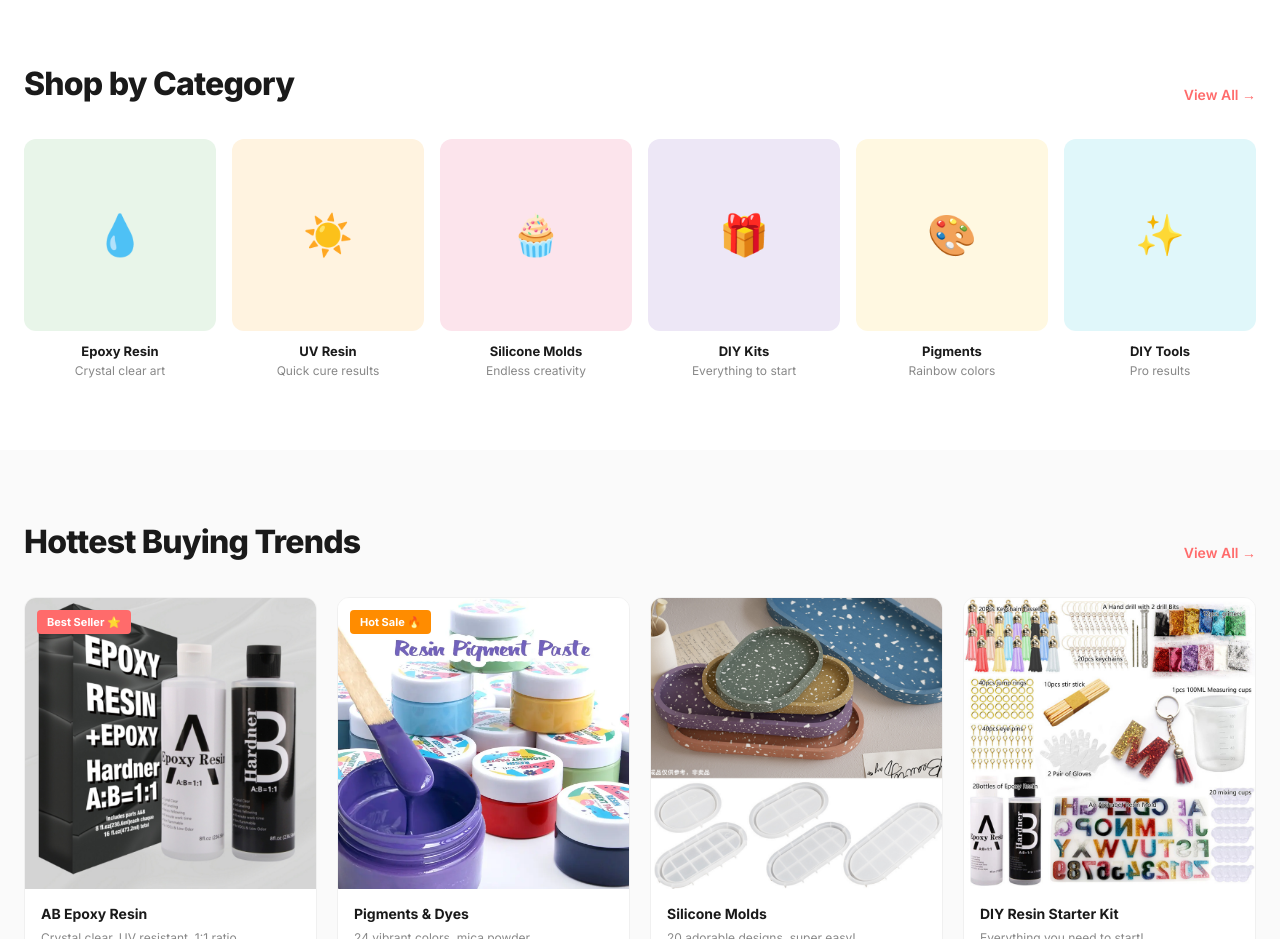
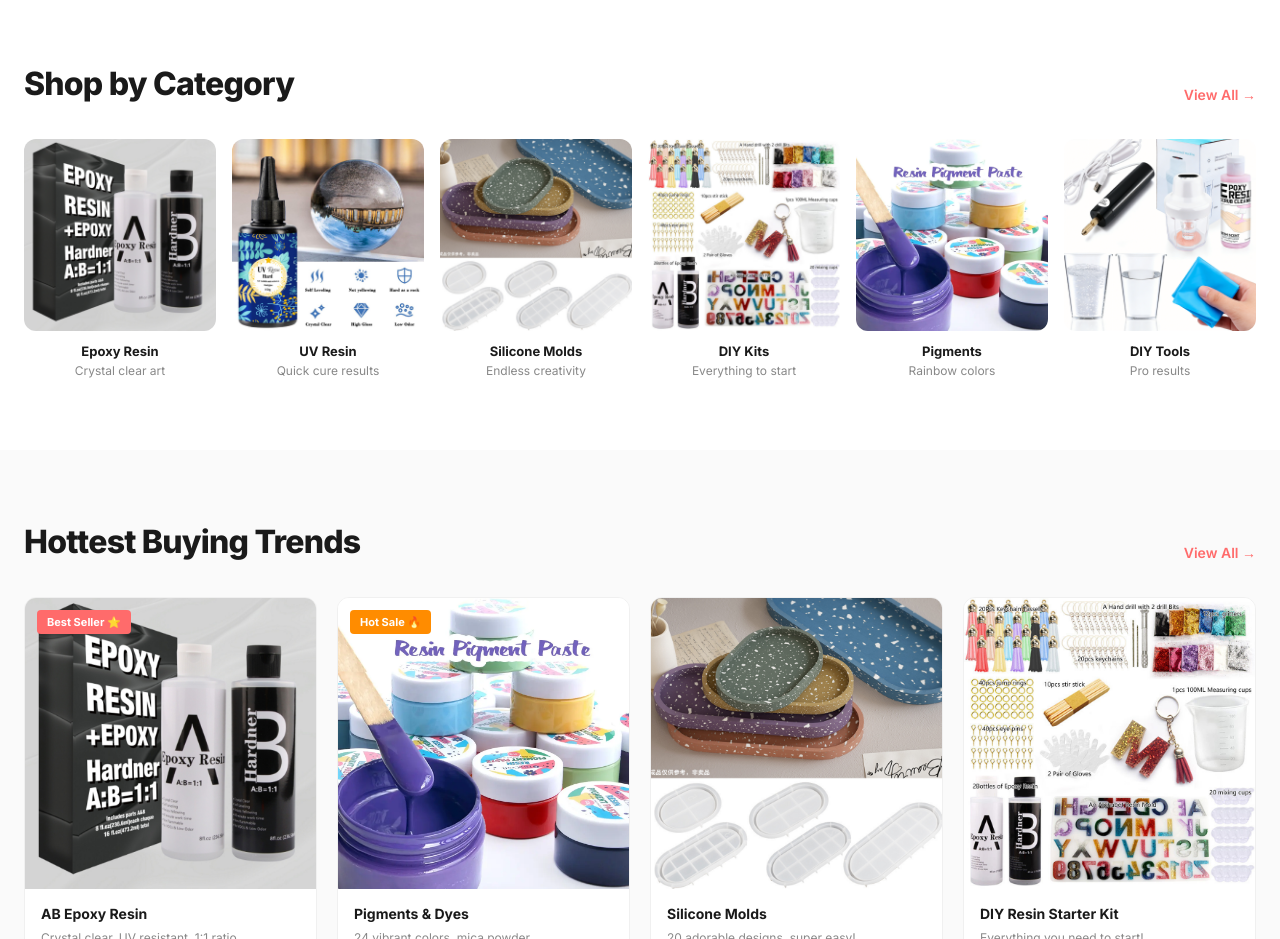
Before and after one commit to timesrui-stack/resin-website, a plain HTML site: page index.html in a window 1280 px wide. Shown: the part 800-1739 px from the top of the page. Drawn offline with Linux system fonts and the light colour scheme.

Commit message:
feat: 分类区从emoji换成真实产品图片

```diff
--- a/index.html
+++ b/index.html
@@ -65,8 +65,9 @@
     .cat-grid{display:grid;grid-template-columns:repeat(6,1fr);gap:16px}
     .cat-card{text-align:center;cursor:pointer;text-decoration:none;color:inherit;transition:transform .2s}
     .cat-card:hover{transform:translateY(-4px)}
-    .cat-img{width:100%;aspect-ratio:1;border-radius:12px;overflow:hidden;margin-bottom:12px;background:#f5f5f5;display:flex;align-items:center;justify-content:center}
-    .cat-img img{width:100%;height:100%;object-fit:cover}
+    .cat-img{width:100%;aspect-ratio:1;border-radius:12px;overflow:hidden;margin-bottom:12px;background:#f5f5f5;display:flex;align-items:center;justify-content:center;position:relative}
+    .cat-img img{width:100%;height:100%;object-fit:cover;transition:transform .4s}
+    .cat-card:hover .cat-img img{transform:scale(1.07)}
     .cat-img .cat-emoji{font-size:40px}
     .cat-card h3{font-size:13px;font-weight:700;color:#1a1a1a;margin-bottom:4px}
     .cat-card p{font-size:12px;color:#888}
@@ -232,27 +233,27 @@
     </div>
     <div class="cat-grid" id="catGrid">
       <a href="catalog.html#epoxy-resin" class="cat-card">
-        <div class="cat-img" style="background:#e8f5e9"><span class="cat-emoji">💧</span></div>
+        <div class="cat-img"><img src="images/AB Epoxy Resin.png" alt="Epoxy Resin"></div>
         <h3>Epoxy Resin</h3><p>Crystal clear art</p>
       </a>
       <a href="catalog.html#uv-resin" class="cat-card">
-        <div class="cat-img" style="background:#fff3e0"><span class="cat-emoji">☀️</span></div>
+        <div class="cat-img"><img src="images/UV Resin.jpg" alt="UV Resin"></div>
         <h3>UV Resin</h3><p>Quick cure results</p>
       </a>
       <a href="catalog.html#silicone-molds" class="cat-card">
-        <div class="cat-img" style="background:#fce4ec"><span class="cat-emoji">🧁</span></div>
+        <div class="cat-img"><img src="images/Silicone Molds.png" alt="Silicone Molds"></div>
         <h3>Silicone Molds</h3><p>Endless creativity</p>
       </a>
       <a href="catalog.html#diy-kits" class="cat-card">
-        <div class="cat-img" style="background:#ede7f6"><span class="cat-emoji">🎁</span></div>
+        <div class="cat-img"><img src="images/DIY Resin Kits.png" alt="DIY Kits"></div>
         <h3>DIY Kits</h3><p>Everything to start</p>
       </a>
       <a href="catalog.html#pigments" class="cat-card">
-        <div class="cat-img" style="background:#fff8e1"><span class="cat-emoji">🎨</span></div>
+        <div class="cat-img"><img src="images/Pigments & Dyes.webp" alt="Pigments"></div>
         <h3>Pigments</h3><p>Rainbow colors</p>
       </a>
       <a href="catalog.html#diy-tools" class="cat-card">
-        <div class="cat-img" style="background:#e0f7fa"><span class="cat-emoji">✨</span></div>
+        <div class="cat-img"><img src="images/Crafting Tools.png" alt="DIY Tools"></div>
         <h3>DIY Tools</h3><p>Pro results</p>
       </a>
     </div>
```
Also changed, not shown: editor.html (+6 -6 lines).
